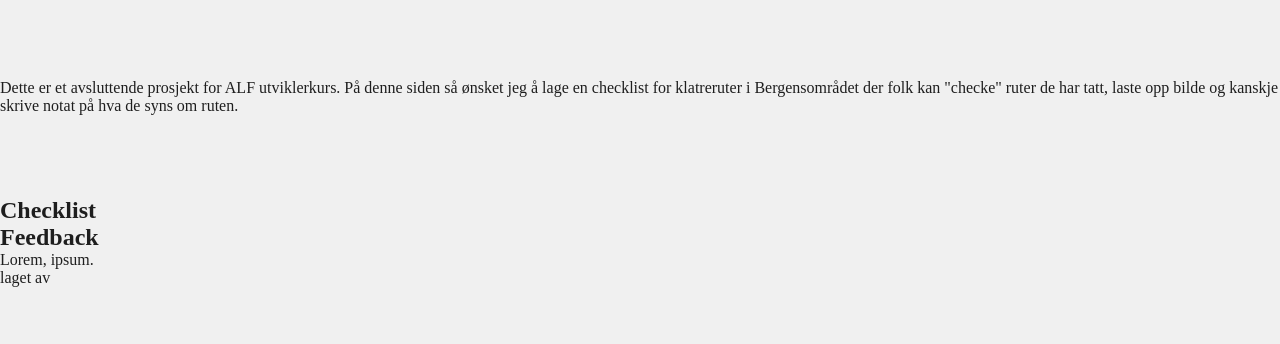
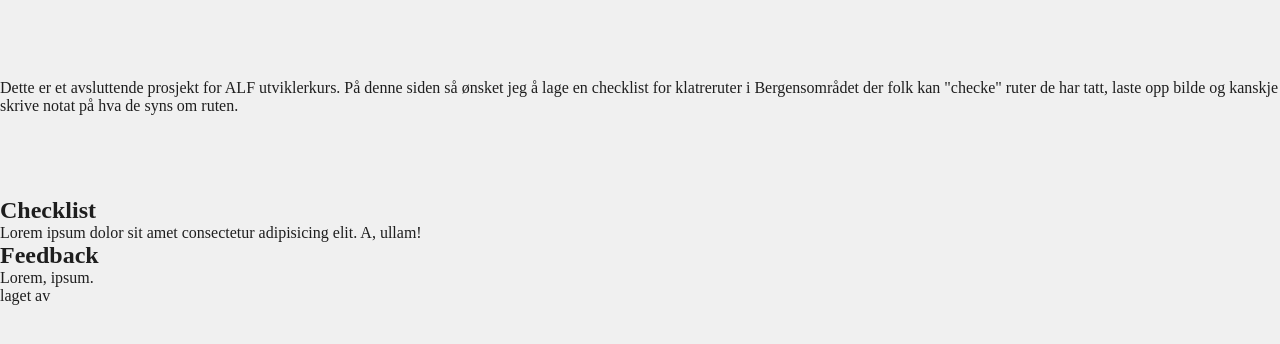
Before and after one commit to eirinedvinsen/ALFavsluttendeOppgave, a website: page index.html in a window 1280 px wide. Shown: the part 76-420 px from the top of the page. Drawn offline with Linux system fonts and the light colour scheme.

Commit message:
adding placeholders

```diff
--- a/index.html
+++ b/index.html
@@ -38,6 +38,7 @@
         <table>
           <!-- Her kommer tabell man kan sjekke av ruter, håpet er at folk kan søke opp individuelle ruter, checke og legge igjen en kommentar evnt. laste opp bilder -->
         </table>
+        <p>Lorem ipsum dolor sit amet consectetur adipisicing elit. A, ullam!</p>
 
       </section>
       <section class="sectionThree">
```
